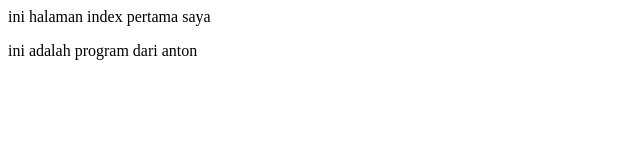
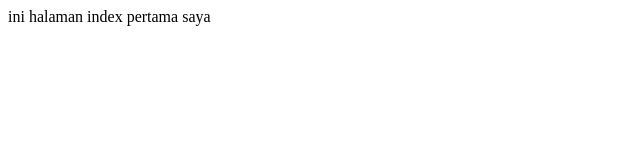
Before and after one commit to khanif453/vcs, a plain HTML site: page index.html in a window 1280 px wide. Shown: the whole page, without its empty margins (0-640 px from the left). Drawn offline with Linux system fonts and the light colour scheme.

Commit message:
Update index.html

```diff
--- a/index.html
+++ b/index.html
@@ -1,2 +1 @@
 <p>ini halaman index pertama saya</p>
-<p>ini adalah program dari anton</p>
```
